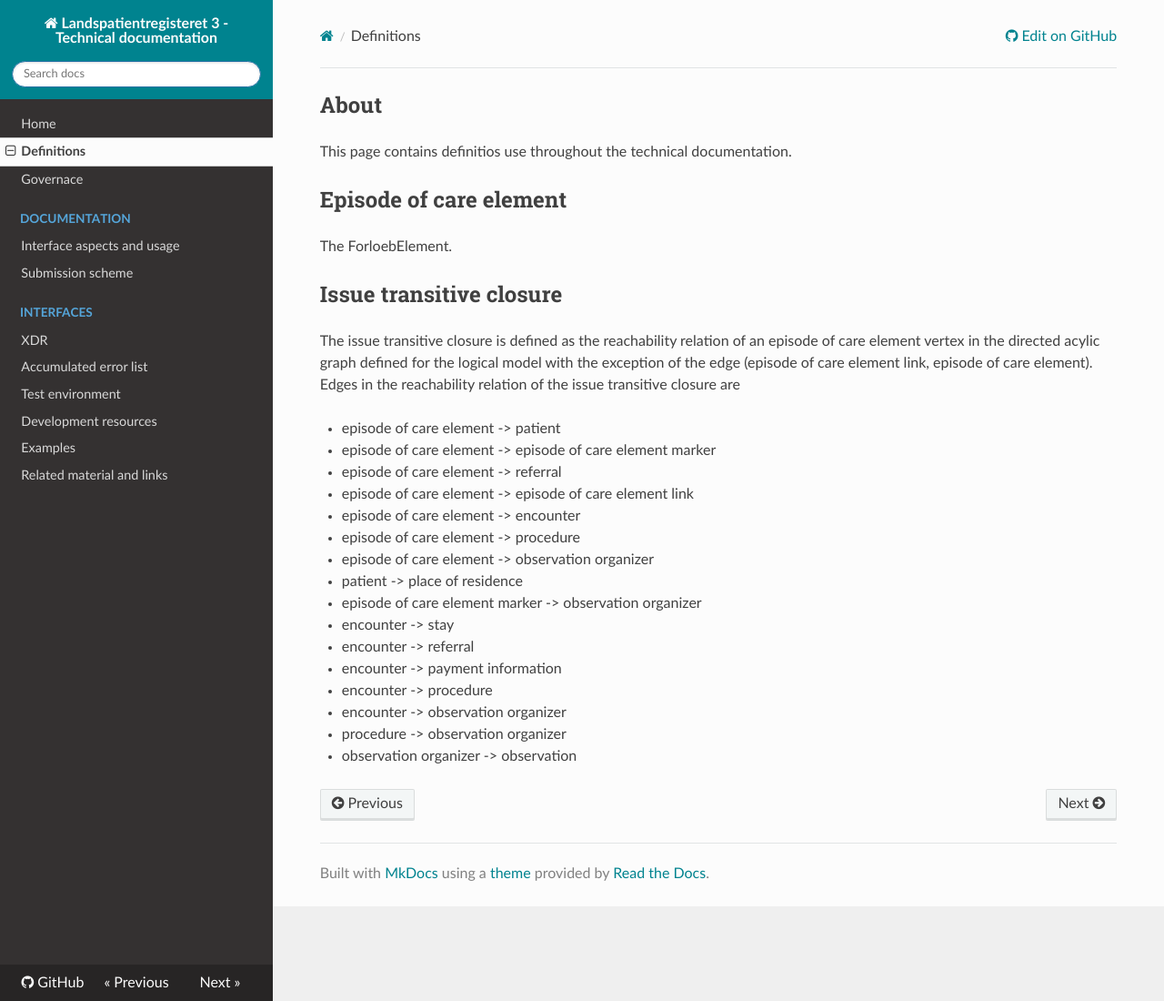
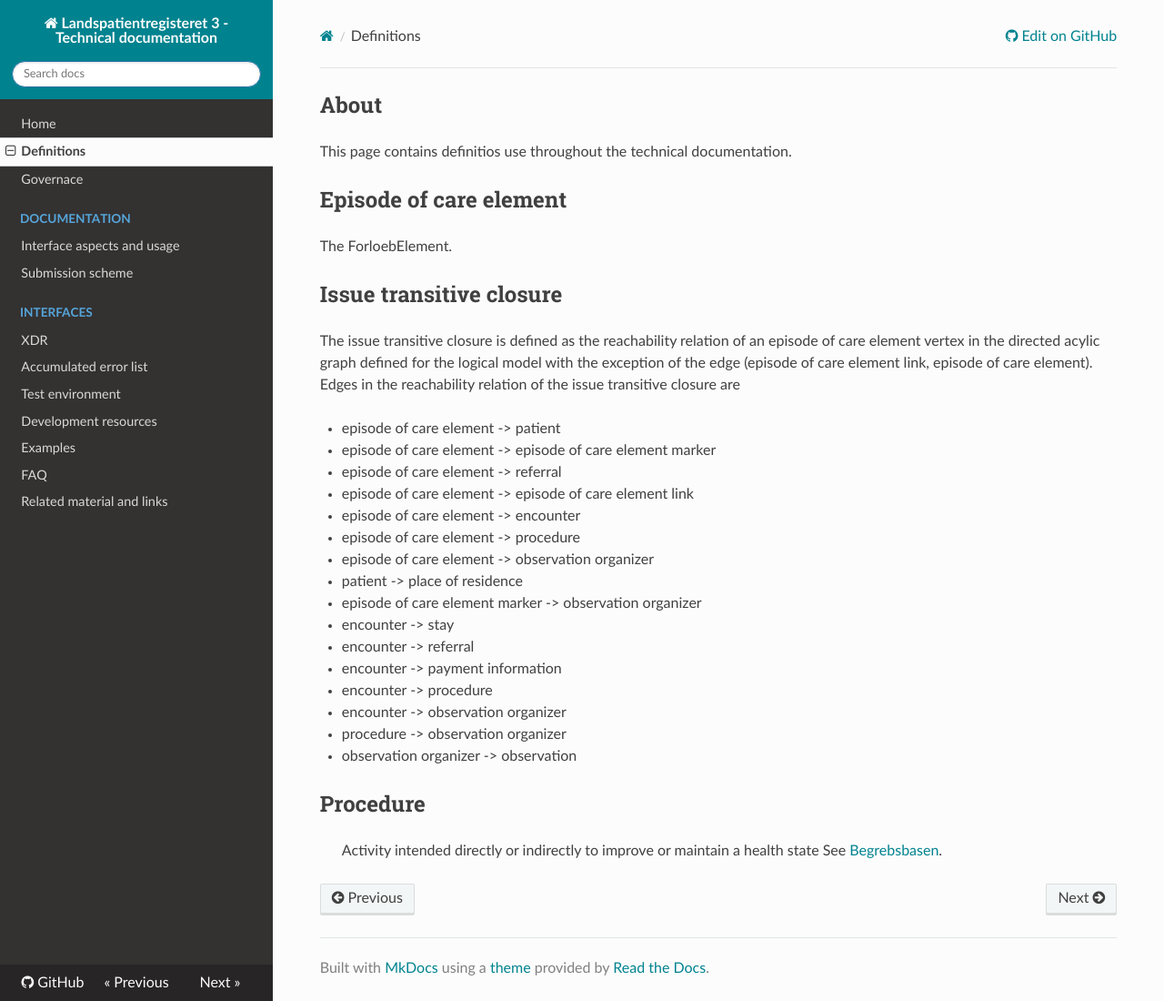
Before and after one commit to scandihealth/lpr3-docs, an MkDocs documentation site: the page built from src/definitions.md, in a window 1280 px wide and 1100 px high. Shown: the whole window at 91% size. Built offline with MkDocs 1.6.1, drawn with Linux system fonts in a browser that asks for light colours; nearby versions of some CDN libraries; old or Windows-style settings are respelled for this version of MkDocs.

Commit message:
Added FAQ

```diff
--- a/mkdocs.yml
+++ b/mkdocs.yml
@@ -13,6 +13,7 @@ pages:
 - Test environment: testenvironment.md
 - Development resources: developmentresources.md
 - Examples: examples.md
+- FAQ: faq.md
 - Related material and links: links.md
 #- LPR 2 specifik dokumentation:
 theme: readthedocs
--- a/src/definitions.md
+++ b/src/definitions.md
@@ -24,3 +24,7 @@ Edges in the reachability relation of the issue transitive closure are
  * encounter -> observation organizer
  * procedure -> observation organizer
  * observation organizer -> observation
+
+## Procedure
+>  Activity intended directly or indirectly to improve or maintain a health state
+See [Begrebsbasen](http://sundhedsdata.iterm.dk/?TermId=1853&SrcLang=da&TrgLang=en).
```
Also changed, not shown: src/faq.md (added, +30 -0 lines).
